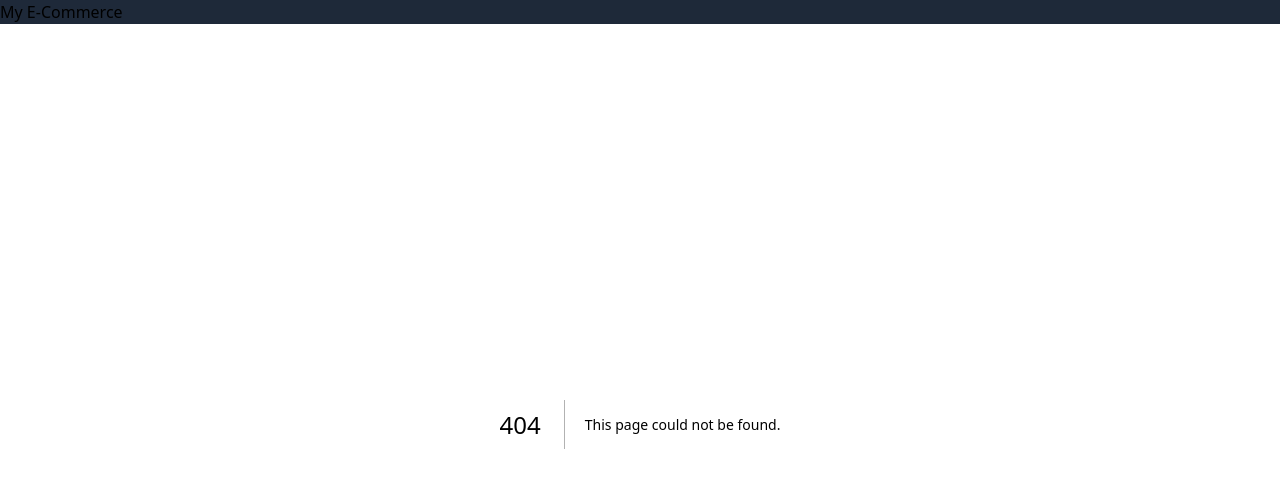
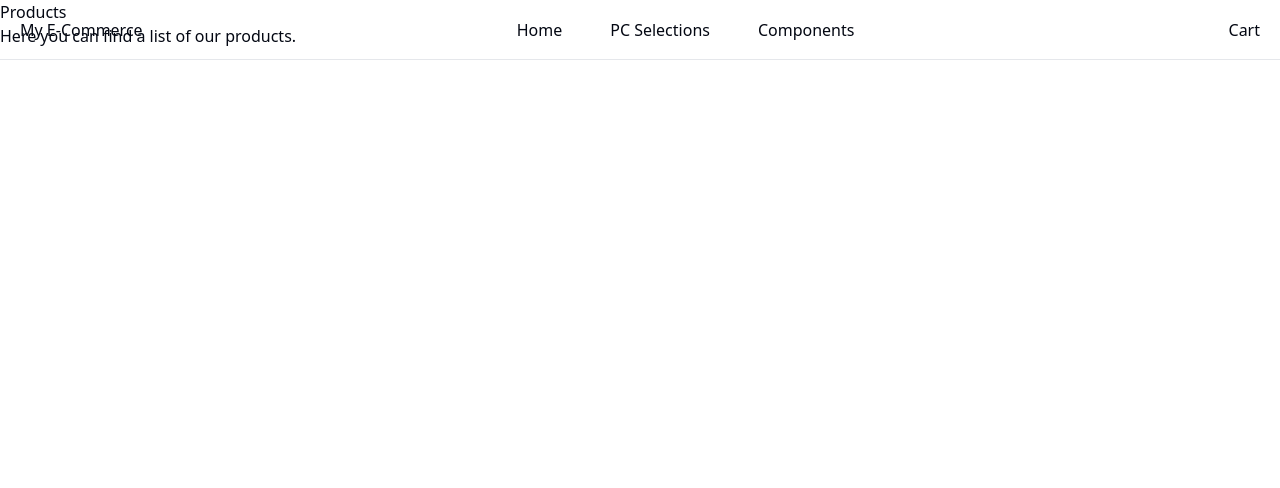
Before and after one commit to Luan-N/ecommerce-app, a Next.js app: page /pc-selections in a window 1280 px wide. Before the commit this address had no page. Shown: the top 488 px of the page. Built offline with nearby package versions, Linux system fonts and the light colour scheme.

Commit message:
navigation skeleton done

```diff
--- /dev/null
+++ b/app/components/page.tsx
@@ -0,0 +1,9 @@
+import React from 'react';
+
+export default function Products() {
+    return (
+        <div>
+            <h1>Checkout</h1>
+        </div>
+    );
+}
--- a/app/globals.css
+++ b/app/globals.css
@@ -7,17 +7,12 @@ html,
 body {
   max-width: 100vw;
   overflow-x: hidden;
+  scroll-behavior: smooth;
 }
 
 body {
   -webkit-font-smoothing: antialiased;
   -moz-osx-font-smoothing: grayscale;
-}
-
-* {
-  box-sizing: border-box;
-  padding: 0;
-  margin: 0;
 }
 
 a {
@@ -146,3 +141,9 @@ a {
     @apply bg-background text-foreground;
   }
 }
+
+@layer components {
+  .navbtn {
+    @apply hover:bg-accent hover:text-accent-foreground hover:rounded-sm px-4 py-2;
+  }
+}
--- /dev/null
+++ b/app/pc-selections/page.tsx
@@ -0,0 +1,10 @@
+import React from 'react';
+
+export default function Products() {
+    return (
+        <div>
+            <h1>Products</h1>
+            <p>Here you can find a list of our products.</p>
+        </div>
+    );
+}
--- a/components/navbar.tsx
+++ b/components/navbar.tsx
@@ -1,11 +1,44 @@
+"use client"
+
 import Link from "next/link";
+import { RiMenuFold2Fill } from "react-icons/ri";
+import { VscClose } from "react-icons/vsc";
+import { useState } from "react";
 
 export default function NavBar() {
+
+  const [isMobileMenuOpen, setIsMobileMenuOpen] = useState(false);
+
   return (
-    <nav className="bg-gray-800 p-4">
+    <nav className="flex justify-between px-5 items-center border-b h-15 fixed w-full z-50">
+
+      {/* Wide Screen Navigation */}
+      <div className="hidden md:flex">
+        <Link href="/" className="hover:border-b-2">My E-Commerce</Link>
+      </div>
+      <div className="hidden md:flex gap-4">
+        <Link href="/" className="navbtn">Home</Link>
+        <Link href="/pc-selections" className="navbtn">PC Selections</Link>
+        <Link href="/components" className="navbtn">Components</Link>
+      </div>
+
+      {/* Mobile Navigation */}
+      <div className="md:hidden">
+        <button className="text-2xl cursor-pointer" onClick={() => setIsMobileMenuOpen(!isMobileMenuOpen)}>
+          {isMobileMenuOpen ? <VscClose /> : <RiMenuFold2Fill/>}
+        </button>
+        {isMobileMenuOpen && (
+          <div className="absolute top-16 left-0 bg-[#FAFAFA] w-full shadow-lg p-4">
+            <Link href="/" className="block py-2 hover:border-b-2">Home</Link>
+            <Link href="/pc-selections" className="block py-2 hover:border-b-2">PC Selections</Link>
+            <Link href="/components" className="block py-2 hover:border-b-2">Components</Link>
+          </div>
+        )}
+      </div>
       <div>
-        <Link href="/">My E-Commerce</Link>
+        <Link href="/cart" className="hover:border-b-2">Cart</Link>
       </div>
+
     </nav>
   );
 }
--- a/package.json
+++ b/package.json
@@ -17,6 +17,7 @@
     "postcss": "^8.5.3",
     "react": "^19.0.0",
     "react-dom": "^19.0.0",
+    "react-icons": "^5.5.0",
     "tailwind-merge": "^3.3.0",
     "tailwindcss": "^4.1.7"
   },
```
Also changed, not shown: 1 other file (tests, documents, lock files or other folders).
